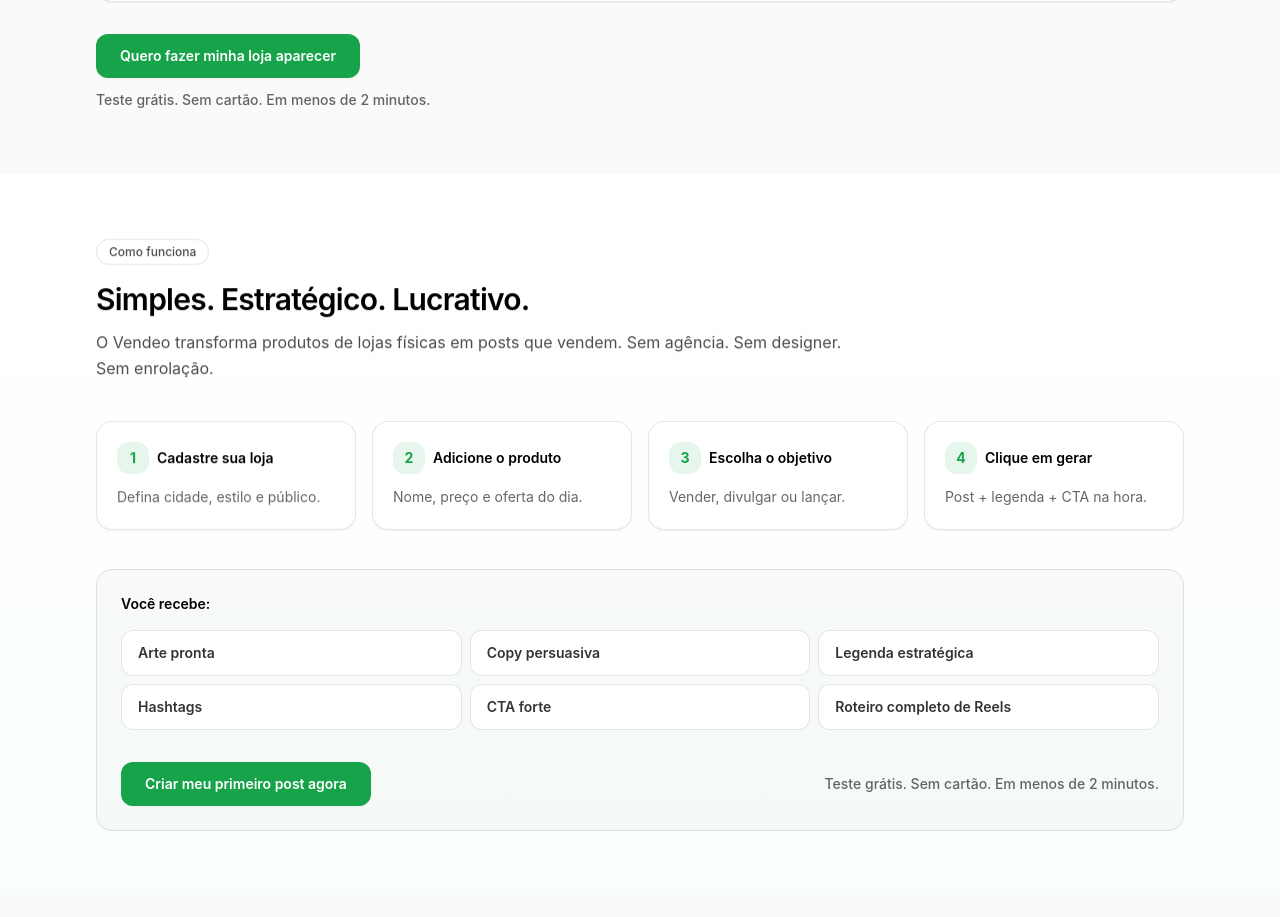
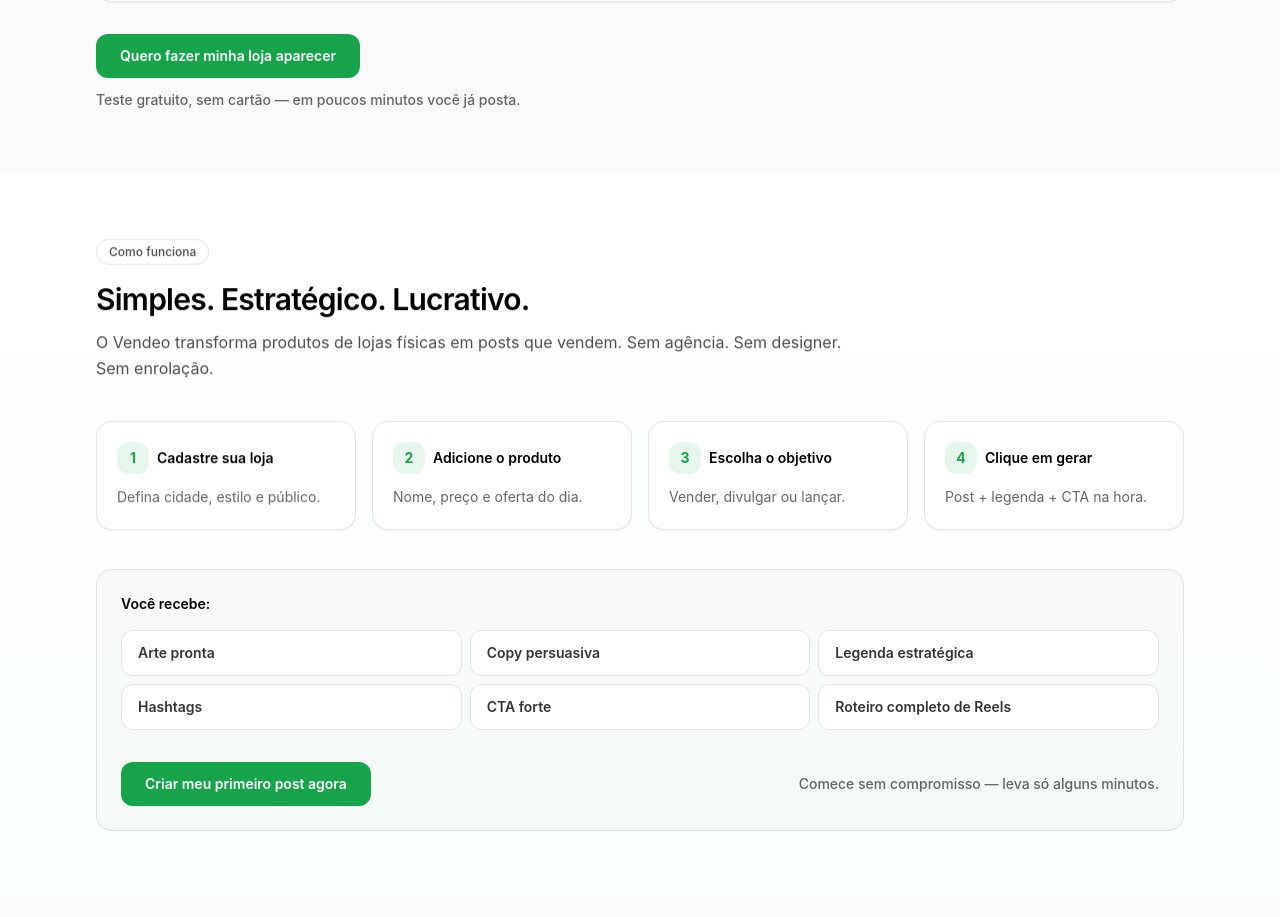
Before and after one commit to wagnercarisson/vendeo, a Next.js app: page / in a window 1280 px wide. Shown: the part 1275-2192 px from the top of the page. Built offline with nearby package versions, Linux system fonts and the light colour scheme.

Commit message:
feat(landing): versão oficial com microinteracoes e refinamento de copy

```diff
--- a/app/page.tsx
+++ b/app/page.tsx
@@ -396,7 +396,7 @@ export default function HomePage() {
                   </div>
 
                   <p className="mt-4 text-sm text-black/60">
-                    Teste grátis! Sem cartão. Comece em menos de 2 minutos.
+                    Comece sem compromisso — leva só alguns minutos.
                   </p>
 
                   <div className="mt-6 flex flex-wrap gap-3 text-sm font-medium text-black/70">
@@ -478,7 +478,7 @@ export default function HomePage() {
                   Quero fazer minha loja aparecer
                 </PrimaryButton>
                 <p className="mt-3 text-sm font-medium text-black/60">
-                  Teste grátis. Sem cartão. Em menos de 2 minutos.
+                  Teste gratuito, sem cartão — em poucos minutos você já posta.
                 </p>
               </div>
             </Reveal>
@@ -544,7 +544,7 @@ export default function HomePage() {
                 <div className="mt-8 flex flex-col gap-3 sm:flex-row sm:items-center sm:justify-between">
                   <PrimaryButton href={hrefSignup}>Criar meu primeiro post agora</PrimaryButton>
                   <p className="text-sm font-medium text-black/60">
-                    Teste grátis. Sem cartão. Em menos de 2 minutos.
+                    Comece sem compromisso — leva só alguns minutos.
                   </p>
                 </div>
               </div>
@@ -589,7 +589,7 @@ export default function HomePage() {
               <div className="mt-8">
                 <PrimaryButton href={hrefSignup}>Quero postar com estratégia</PrimaryButton>
                 <p className="mt-3 text-sm font-medium text-black/60">
-                  Teste grátis. Sem cartão. Em menos de 2 minutos.
+                  Rápido de começar. Fácil de testar.
                 </p>
               </div>
             </Reveal>
@@ -689,7 +689,7 @@ export default function HomePage() {
               <div className="mt-8">
                 <PrimaryButton href={hrefSignup}>Quero conteúdo que realmente vende</PrimaryButton>
                 <p className="mt-3 text-sm font-medium text-black/60">
-                  Teste grátis. Sem cartão. Em menos de 2 minutos.
+                  Comece sem compromisso — leva só alguns minutos.
                 </p>
               </div>
             </Reveal>
@@ -804,7 +804,7 @@ export default function HomePage() {
               <div className="mt-8">
                 <PrimaryButton href={hrefSignup}>Testar na minha loja agora</PrimaryButton>
                 <p className="mt-3 text-sm font-medium text-black/60">
-                  Teste grátis. Sem cartão. Em menos de 2 minutos.
+                  Rápido de começar. Fácil de testar.
                 </p>
               </div>
             </Reveal>
@@ -858,9 +858,9 @@ export default function HomePage() {
 
                 <Reveal delay={220}>
                   <div className="mt-8">
-                    <PrimaryButton href={hrefSignup}>Criar meu plano gratuito agora</PrimaryButton>
+                    <PrimaryButton href={hrefSignup}>Criar meu plano gratuito</PrimaryButton>
                     <p className="mt-3 text-sm font-medium text-black/60">
-                      Sem cartão. Sem risco. Em menos de 2 minutos.
+                      Teste gratuito, sem cartão — em poucos minutos você já posta.
                     </p>
                   </div>
                 </Reveal>
@@ -907,15 +907,15 @@ export default function HomePage() {
                 <h3 className="text-2xl font-semibold tracking-tight text-black sm:text-3xl">
                   Sua loja já vende no balcão.
                   <br />
-                  Agora deixe o Vendeo ajudar você a vender muito mais.
+                  Deixe o Vendeo ampliar seus resultados nas redes.
                 </h3>
 
                 <div className="mt-7 flex flex-col gap-3 sm:flex-row sm:items-center">
-                  <PrimaryButton href={hrefSignup}>Criar campanha grátis</PrimaryButton>
+                  <PrimaryButton href={hrefSignup}>Gerar campanha para minha loja</PrimaryButton>
                   <p className="text-sm font-medium text-black/60">
-                    Não deixe para amanhã.{" "}
+                    Em alguns minutos{" "}
                     <span className="font-semibold text-black">
-                      Comece hoje e venda muito mais.
+                      sua próxima campanha estará pronta.
                     </span>
                   </p>
                 </div>
```
